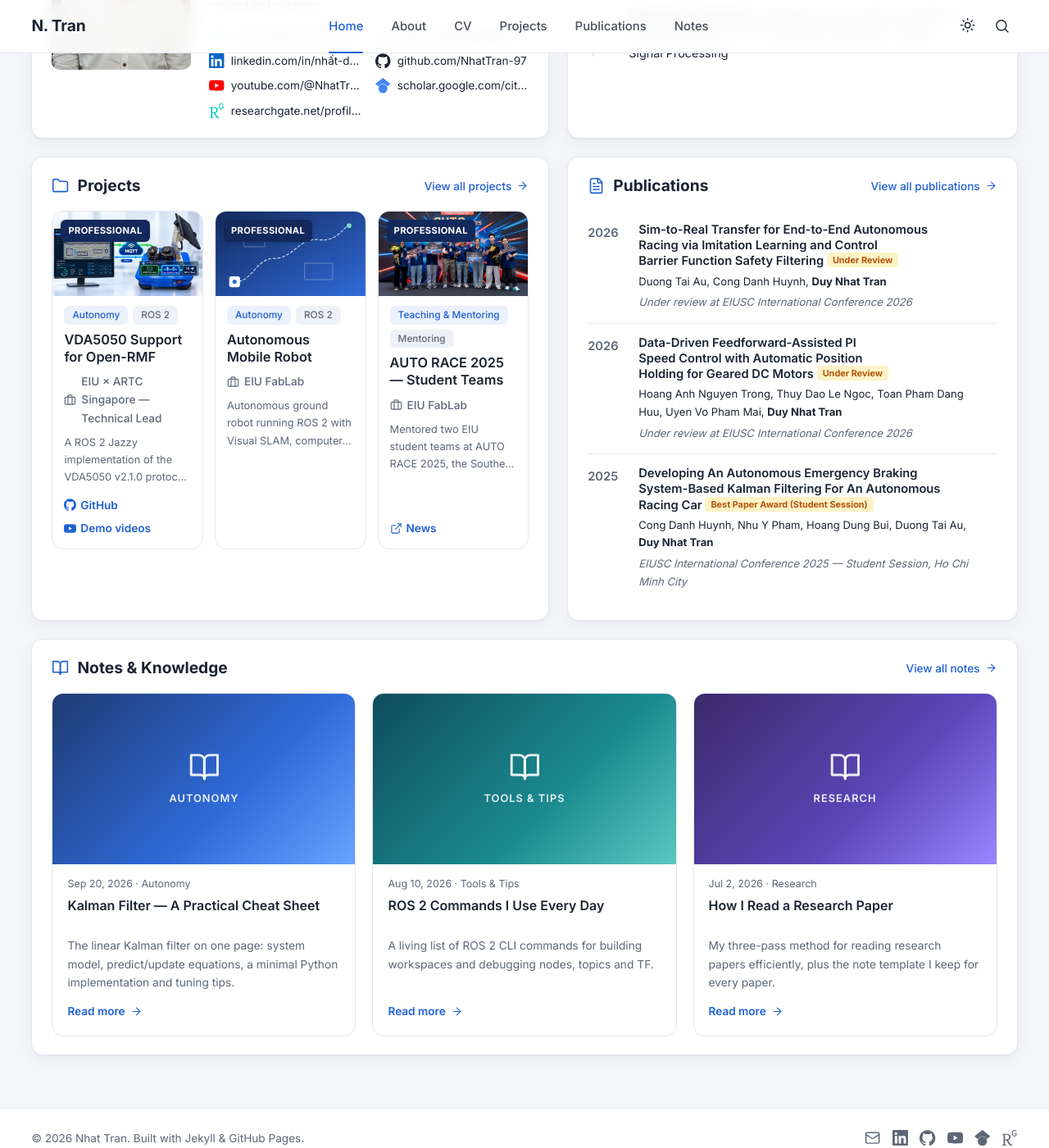
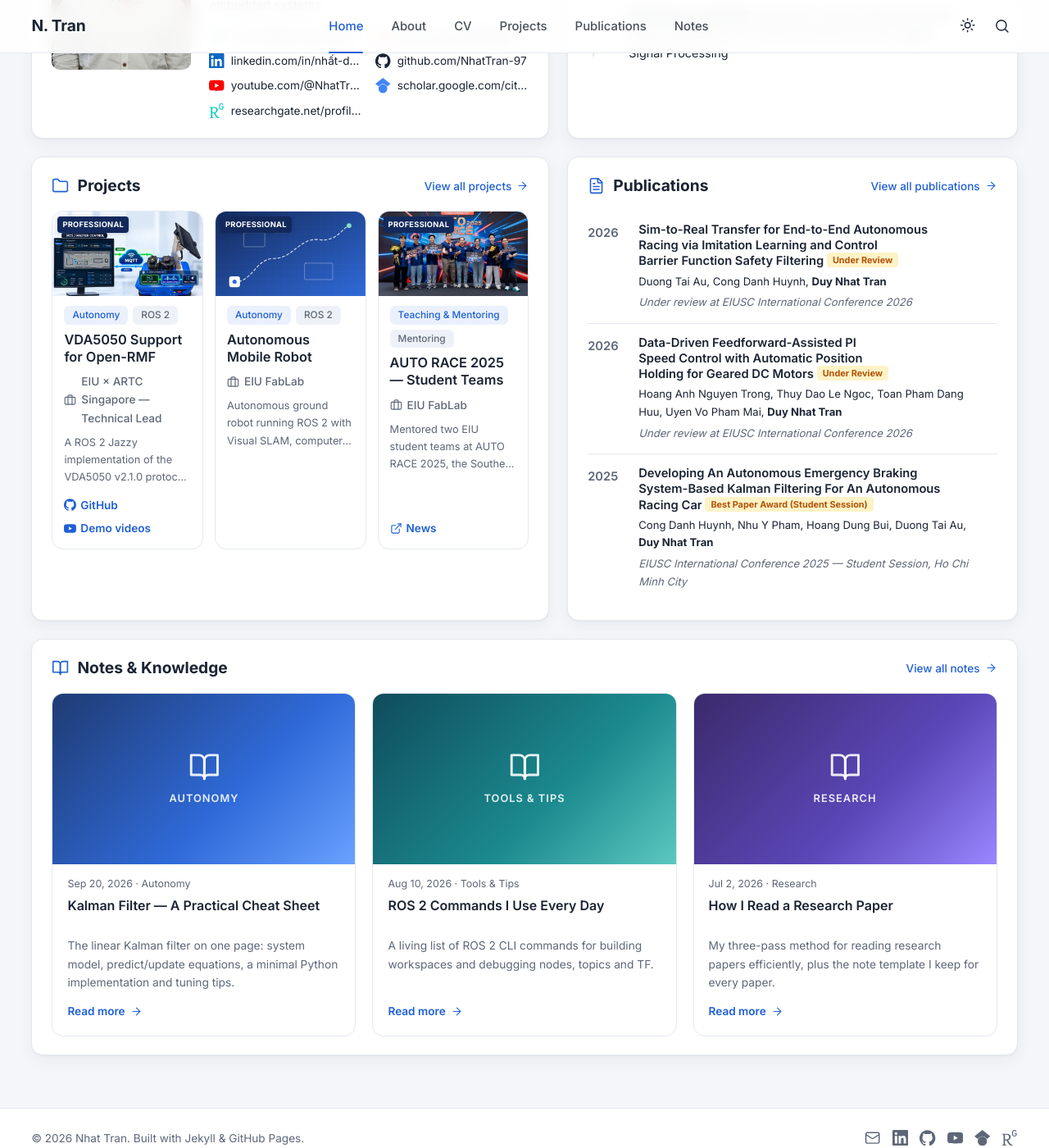
Before and after one commit to NhatTran-97/NhatTran-97.github.io, a Jekyll site: the page built from index.html, in a window 1280 px wide and 1400 px high, scrolled down 710 px. Shown: the whole window at 82% size. Built offline with Jekyll 4.4.1, drawn with Linux system fonts in a browser that asks for light colours.

Commit message:
VDA5050 card: move image content down so the badge does not cover it
- New card-2.jpg: content shifted down ~11% (background extended at top)
- Smaller group badge on the Home mini project cards

Co-Authored-By: Claude Opus 5.5 <noreply@anthropic.com>
Claude-Session: https://claude.ai/code/session_01WtscMMpGViN2kQZVLN7Eom

```diff
--- a/_data/projects.yml
+++ b/_data/projects.yml
@@ -58,7 +58,7 @@ items:
     org: EIU × ARTC Singapore — Technical Lead
     category: Autonomy
     period: Jun 2026 – Nov 2026
-    image: /assets/img/projects/vda5050/card.jpg
+    image: /assets/img/projects/vda5050/card-2.jpg
     detail: /projects/vda5050-open-rmf/
     tags: [ROS 2, Open-RMF, VDA5050, MQTT, Nav2, Docker]
     description: >-
--- a/_sass/pages/_home.scss
+++ b/_sass/pages/_home.scss
@@ -64,6 +64,7 @@
 .mini-projects { display: grid; grid-template-columns: repeat(3, 1fr); gap: 14px; }
 .mini-projects .project-card { box-shadow: none; }
 .mini-projects .project-body { padding: 12px 14px 14px; }
+.mini-projects .thumb-badge { top: 6px; left: 6px; font-size: .58rem; padding: 2px 6px; border-radius: 4px; }   // small cards: small badge
 .mini-projects .project-desc { font-size: .8rem; }
 .mini-projects .project-desc p, .home-card .note-body p {
   display: -webkit-box; -webkit-line-clamp: 3; -webkit-box-orient: vertical; overflow: hidden;
```
Also changed, not shown: README.md, assets/img/projects/vda5050/card-2.jpg (added), assets/img/projects/vda5050/card.jpg (deleted).
